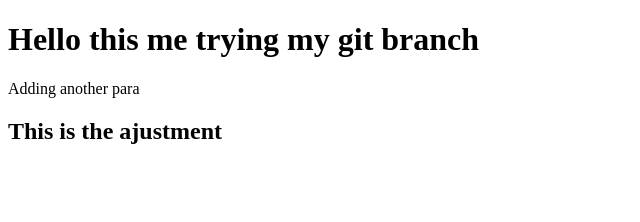
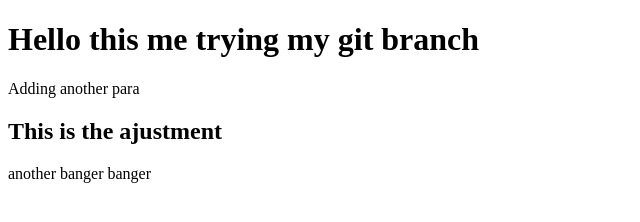
Before and after one commit to Tinko-cpu/hello, a plain HTML site: page index.html in a window 1280 px wide. Shown: the whole page, without its empty margins (0-640 px from the left). Drawn offline with Linux system fonts and the light colour scheme.

Commit message:
last commit

```diff
--- a/index.html
+++ b/index.html
@@ -9,5 +9,6 @@
     <h1>Hello this me trying my git branch</h1>
     <p>Adding another para</p>
     <h2>This is the ajustment </h2>
+    <p>another banger banger</p>
 </body>
 </html>
```
